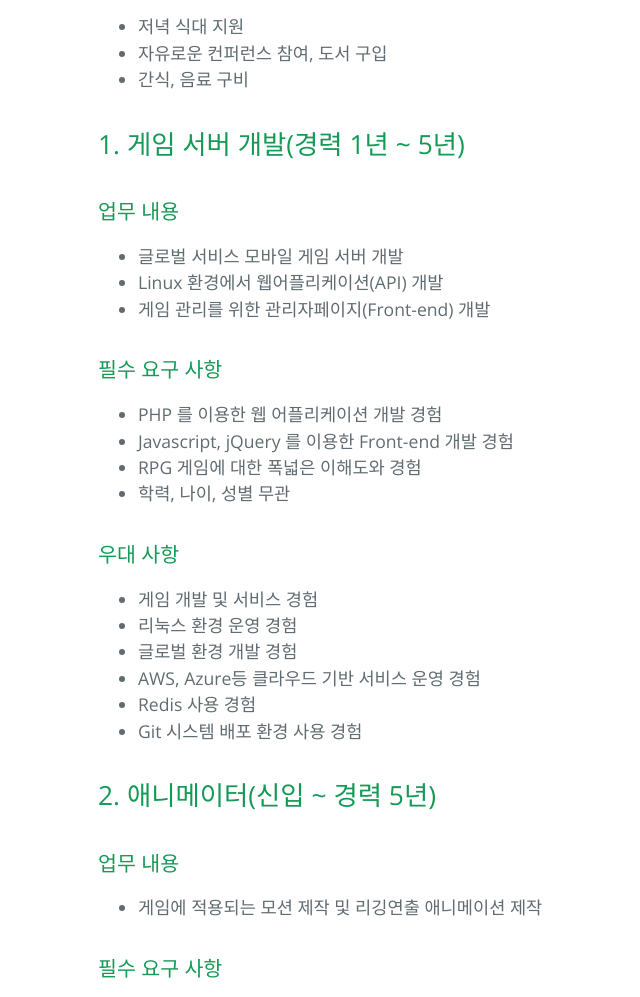
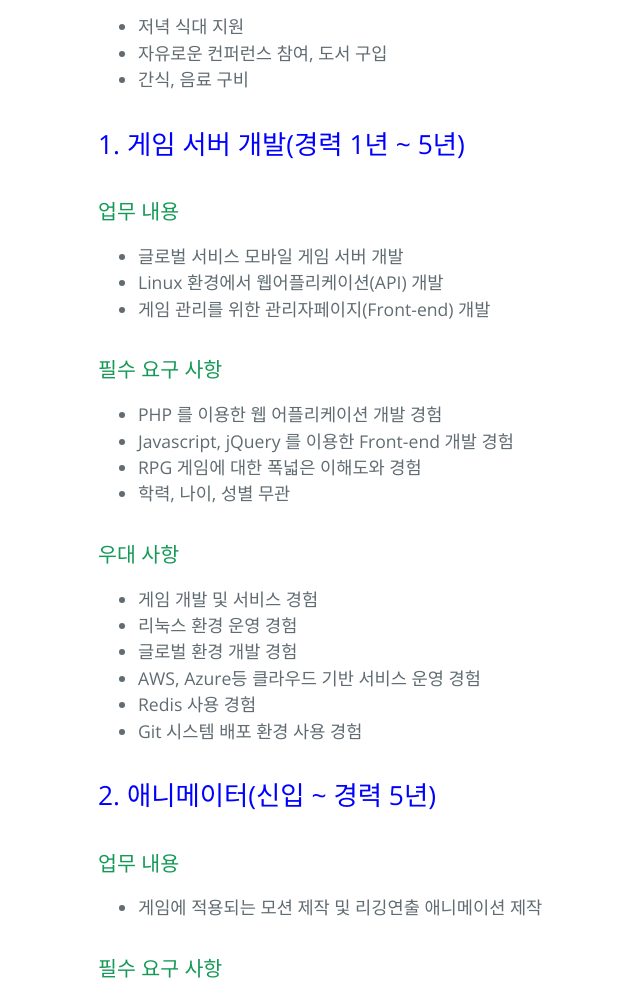
Before and after one commit to blackstargames/blackstargames.github.io, a plain HTML site: page index.html in a window 1280 px wide. Shown: the part 1246-2243 px from the top of the page, without its empty margins (126-766 px from the left). Drawn offline with nearby package versions, Linux system fonts and the light colour scheme.

Commit message:
글씨색깔 변경테스트

```diff
--- a/index.html
+++ b/index.html
@@ -64,8 +64,8 @@
 <li>간식, 음료 구비</li>
 </ul>
 
-<h2 color="blue">
-<a id="1-게임-서버-개발경력-1년--5년" class="anchor" href="#1-%EA%B2%8C%EC%9E%84-%EC%84%9C%EB%B2%84-%EA%B0%9C%EB%B0%9C%EA%B2%BD%EB%A0%A5-1%EB%85%84--5%EB%85%84" aria-hidden="true"><span class="octicon octicon-link"></span></a>1. 게임 서버 개발(경력 1년 ~ 5년)</h2>
+<h2>
+<a id="1-게임-서버-개발경력-1년--5년" class="anchor" href="#1-%EA%B2%8C%EC%9E%84-%EC%84%9C%EB%B2%84-%EA%B0%9C%EB%B0%9C%EA%B2%BD%EB%A0%A5-1%EB%85%84--5%EB%85%84" aria-hidden="true"><span class="octicon octicon-link"></span></a><font color="blue">1. 게임 서버 개발(경력 1년 ~ 5년)</font></h2>
 
 <h3>
 <a id="업무-내용" class="anchor" href="#%EC%97%85%EB%AC%B4-%EB%82%B4%EC%9A%A9" aria-hidden="true"><span class="octicon octicon-link"></span></a>업무 내용</h3>
@@ -98,8 +98,8 @@
 <li>Git 시스템 배포 환경 사용 경험</li>
 </ul>
 
-<h2 color="blue">
-<a id="2-애니메이터신입--경력-5년" class="anchor" href="#2-%EC%95%A0%EB%8B%88%EB%A9%94%EC%9D%B4%ED%84%B0%EC%8B%A0%EC%9E%85--%EA%B2%BD%EB%A0%A5-5%EB%85%84" aria-hidden="true"><span class="octicon octicon-link"></span></a>2. 애니메이터(신입 ~ 경력 5년)</h2>
+<h2>
+<a id="2-애니메이터신입--경력-5년" class="anchor" href="#2-%EC%95%A0%EB%8B%88%EB%A9%94%EC%9D%B4%ED%84%B0%EC%8B%A0%EC%9E%85--%EA%B2%BD%EB%A0%A5-5%EB%85%84" aria-hidden="true"><span class="octicon octicon-link"></span></a><font color="blue">2. 애니메이터(신입 ~ 경력 5년)</font></h2>
 
 <h3>
 <a id="업무-내용-1" class="anchor" href="#%EC%97%85%EB%AC%B4-%EB%82%B4%EC%9A%A9-1" aria-hidden="true"><span class="octicon octicon-link"></span></a>업무 내용</h3>
```
